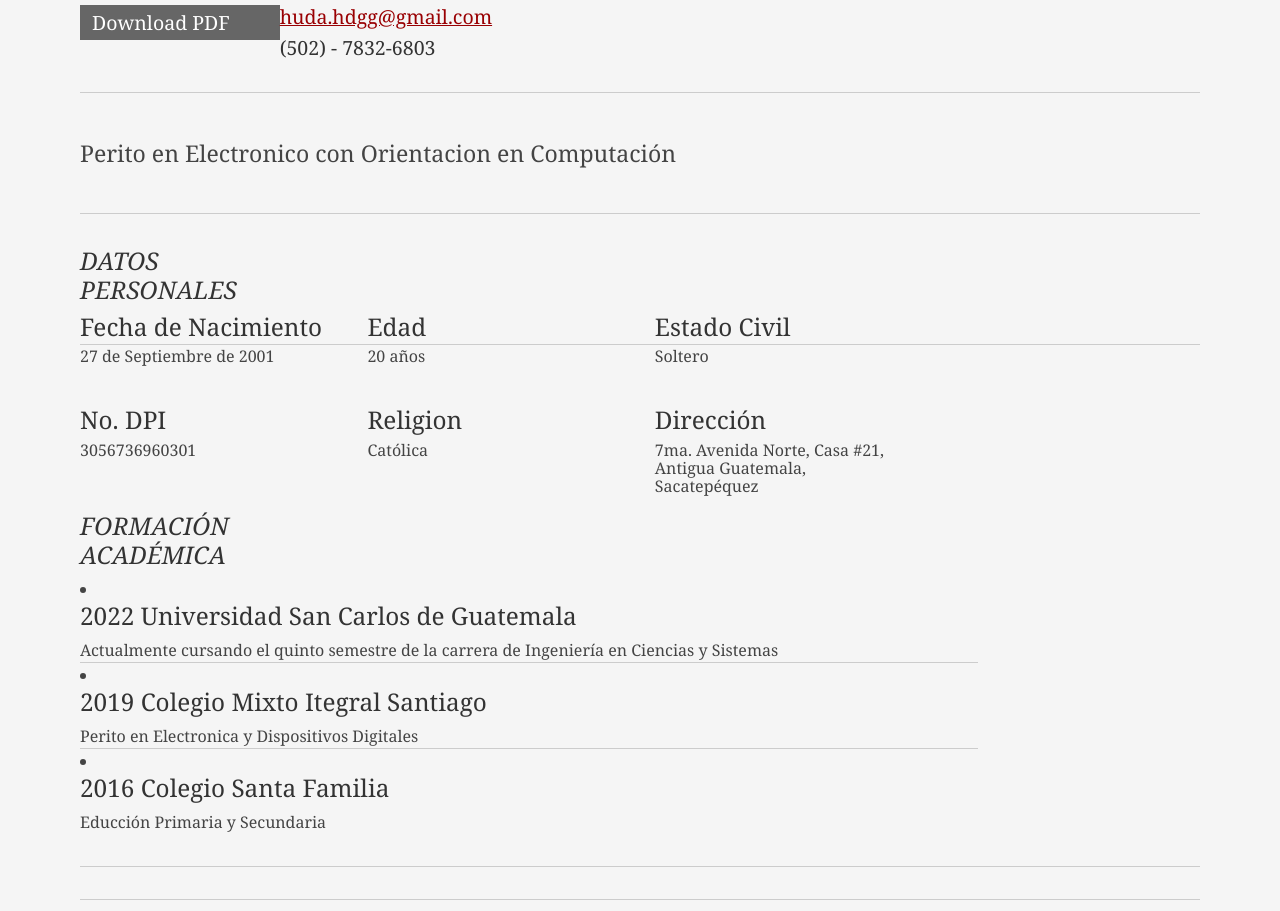
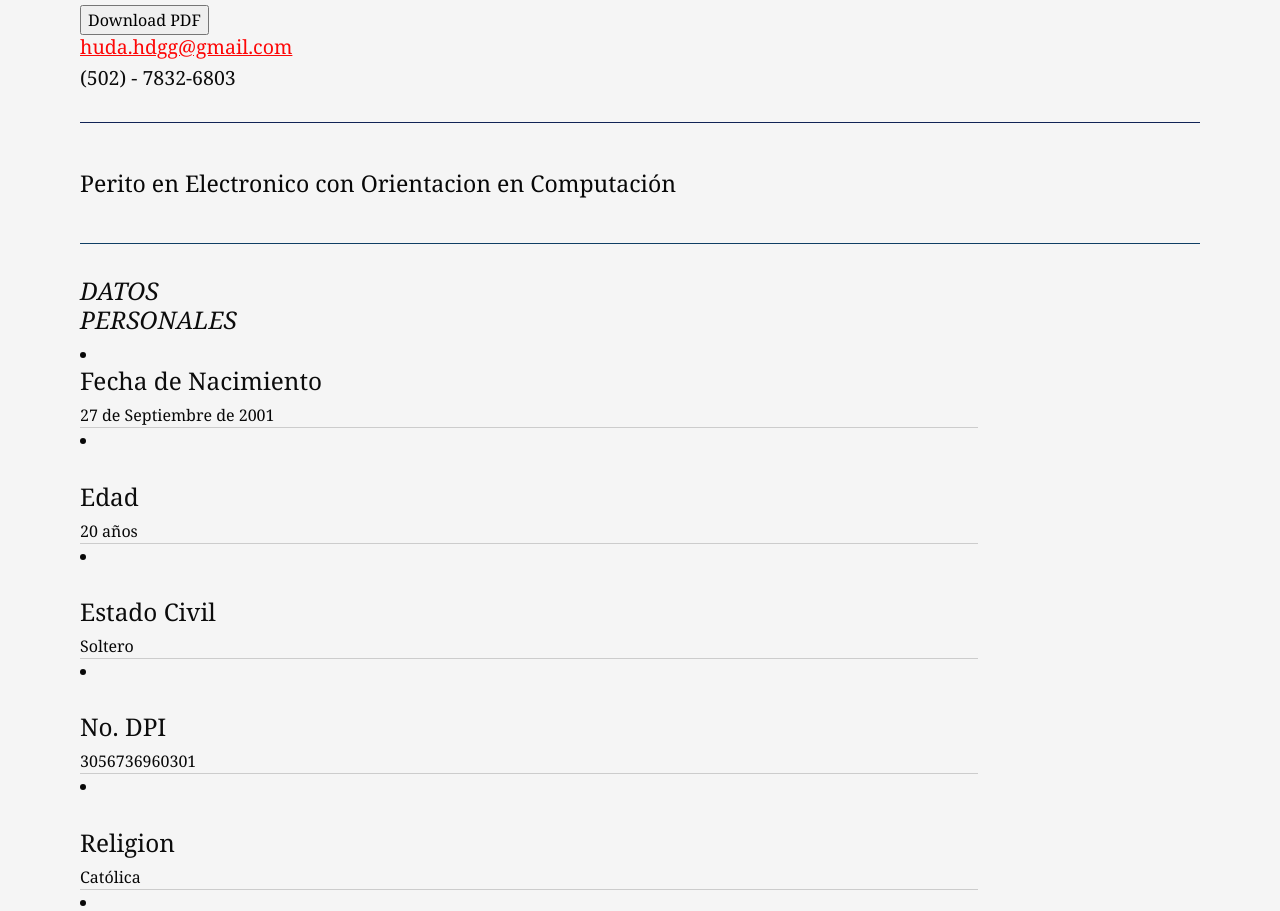
Before and after one commit to HugoGG202004807/-IPC2-Pr-ctica2_202004807, a plain HTML site: page index.html in a window 1280 px wide. Shown: the part 230-1141 px from the top of the page. Drawn offline with nearby package versions, Linux system fonts and the light colour scheme; a small style sheet from the web is missing.

Commit message:
se editaron algunas cosas en el documento y se agregaro la funcion pdf

```diff
--- a/index.html
+++ b/index.html
@@ -1,5 +1,6 @@
 <!DOCTYPE html PUBLIC "-//W3C//DTD XHTML 1.0 Strict//EN" "http://www.w3.org/TR/xhtml1/DTD/xhtml1-strict.dtd">
 <html>
+
 <head>
 
 	<title>Curriculum Vitae | Hugo Giron</title>
@@ -11,12 +12,14 @@
 	<link rel="stylesheet" type="text/css" href="http://yui.yahooapis.com/2.7.0/build/reset-fonts-grids/reset-fonts-grids.css" media="all" />
 	<link rel="stylesheet" type="text/css" href="resume.css" media="all" />
 
+	<script src="https://ajax.googleapis.com/ajax/libs/jquery/2.1.1/jquery.min.js"></script>
+	<script src="https://cdnjs.cloudflare.com/ajax/libs/html2canvas/0.4.1/html2canvas.js"></script>
+	<script src="https://cdnjs.cloudflare.com/ajax/libs/jspdf/1.0.272/jspdf.debug.js"></script>
+
 </head>
 <body>
-
 <div id="doc2" class="yui-t7">
 	<div id="inner">
-
 		<div id="hd">
 			<div class="yui-gc">
 				<div class="yui-u first">
@@ -26,7 +29,8 @@
 
 				<div class="yui-u">
 					<div class="contact-info">
-						<h3><a id="pdf" href="#">Download PDF</a></h3>
+						<input type="button" onclick="crearPDF()" value="Download PDF" id="btnPrint" />
+						<!--//<h3><button id="pdf" >Download PDF</button></h3> -->
 						<h3><a href="mailto:huda.hdgg@gmail.com">huda.hdgg@gmail.com</a></h3>
 						<h3>(502) - 7832-6803</h3>
 					</div><!--// .contact-info -->
@@ -51,38 +55,18 @@
 							<h2>DATOS PERSONALES</h2>
 						</div>
 						<div class="yui-u">
+							<li><h2>Fecha de Nacimiento</h2>27 de Septiembre de 2001 <br>
+							</li>
+							<li><h2><br>Edad</h2> 20 años
+							</li>
+							<li><h2><br>Estado Civil</h2> Soltero
+							</li>
+							<li><h2><br>No. DPI</h2> 3056736960301
+							</li>
+							<li><h2><br>Religion</h2> Católica
+							</li>
+							<li class="last"><h2><br>Dirección</h2> 7ma. Avenida Norte, Casa #21, Antigua Guatemala, Sacatepéquez</li>
 
-								<div class="talent">
-									<h2>Fecha de Nacimiento</h2>
-									<p>27 de Septiembre de 2001</p>
-									<br>
-								</div>
-
-								<div class="talent">
-									<h2>Edad</h2>
-									<p>20 años</p>
-									<br>
-								</div>
-
-								<div class="talent">
-									<h2>Estado Civil</h2>
-									<p>Soltero</p>
-									<br>
-								</div>
-
-								<div class="talent">
-									<h2>No. DPI</h2>
-									<p>3056736960301</p>
-								</div>
-
-								<div class="talent">
-									<h2>Religion</h2>
-									<p>Católica</p>
-								</div>
-								<div class="talent">
-									<h2>Dirección</h2>
-									<p>7ma. Avenida Norte, Casa #21, Antigua Guatemala, Sacatepéquez</p>
-								</div>
 						</div>
 					</div><!--// .yui-gf -->
 
@@ -94,11 +78,9 @@
 
 								<li><h2>2022 Universidad San Carlos de Guatemala</h2> Actualmente cursando el quinto semestre de la carrera de Ingeniería en Ciencias y Sistemas
 								</li>
-								<li><h2>2019 Colegio Mixto Itegral Santiago</h2> Perito en Electronica y Dispositivos Digitales
+								<li><h2><br>2019 Colegio Mixto Itegral Santiago</h2> Perito en Electronica y Dispositivos Digitales
 								</li>
-								<li class="last"><h2>2016 Colegio Santa Familia</h2> Educción Primaria y Secundaria</li>
-
-
+								<li class="last"><h2><br>2016 Colegio Santa Familia</h2> Educción Primaria y Secundaria</li>
 
 						</div>
 					</div><!--// .yui-gf-->
@@ -117,10 +99,16 @@
 		</div><!--// footer -->
 
 	</div><!-- // inner -->
+</div><!--// doc -->
+<script>
+	function crearPDF(){
+		let doc = new jsPDF('p','pt','a4');
+		doc.addHTML(document.body,function() {
+		doc.save('Hugo Giron CV.pdf');
+	});
+	}
 
 
-</div><!--// doc -->
-
-
+	</script>
 </body>
 </html>
--- a/resume.css
+++ b/resume.css
@@ -17,26 +17,26 @@
 .msg a:hover { background: #266400; }
 
 /* //-- yui-grids style overrides -- */
-body { font-family: Georgia; color: #444; }
-#inner { padding: 10px 80px; margin: 80px auto; background: #f5f5f5; border: solid #666; border-width: 8px 0 2px 0; }
-.yui-gf { margin-bottom: 2em; padding-bottom: 2em; border-bottom: 1px solid #ccc; }
+body { font-family: Georgia; color: rgb(8, 8, 8); }
+#inner { padding: 10px 80px; margin: 80px auto; background: #f5f5f5; border: solid rgb(22, 22, 22); border-width: 8px 0 2px 0; }
+.yui-gf { margin-bottom: 2em; padding-bottom: 2em; border-bottom: 1px solid rgb(15, 62, 100); }
 
 /* //-- header, body, footer -- */
-#hd { margin: 2.5em 0 3em 0; padding-bottom: 1.5em; border-bottom: 1px solid #ccc }
+#hd { margin: 2.5em 0 3em 0; padding-bottom: 1.5em; border-bottom: 1px solid rgb(16, 35, 85) }
 #hd h2 { text-transform: uppercase; letter-spacing: 2px; }
 #bd, #ft { margin-bottom: 2em; }
 
 /* //-- footer -- */
-#ft { padding: 1em 0 5em 0; font-size: 92%; border-top: 1px solid #ccc; text-align: center; }
+#ft { padding: 1em 0 5em 0; font-size: 92%; border-top: 1px solid rgb(18, 56, 105); text-align: center; }
 #ft p { margin-bottom: 0; text-align: center;   }
 
 /* //-- core typography and style -- */
 #hd h1 { font-size: 48px; text-transform: uppercase; letter-spacing: 3px; }
 h2 { font-size: 152% }
 h3, h4 { font-size: 122%; }
-h1, h2, h3, h4 { color: #333; }
+h1, h2, h3, h4 { color: rgb(12, 12, 12); }
 p { font-size: 100%; line-height: 18px; padding-right: 3em; }
-a { color: #990003 }
+a { color: #fd0707 }
 a:hover { text-decoration: none; }
 strong { font-weight: bold; }
 li { line-height: 24px; border-bottom: 1px solid #ccc; }
@@ -57,7 +57,6 @@ a#pdf:hover { background: #222; }
 .job p { margin: 0.75em 0 3em 0; }
 
 .last { border: none; }
-.skills-list {  }
 .skills-list ul { margin: 0; }
 .skills-list li { margin: 3px 0; padding: 3px 0; }
 .skills-list li span { font-size: 152%; display: block; margin-bottom: -2px; padding: 0 }
```
